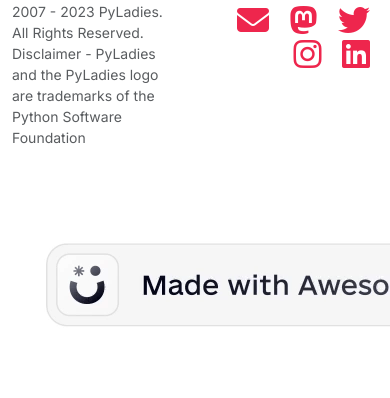
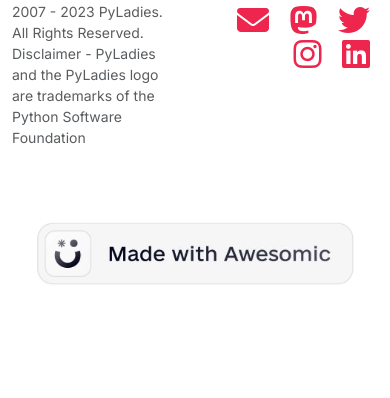
Before and after one commit to pyladies/global-conference, a Python web app: template generate_site/templates/about-base.html in a window 390 px wide; the page is wider, and only the part inside the window is pictured. Shown: the part 6102-6500 px from the top of that part. After the commit the page ends 6386 px from the top of that part, so only its background shows below. Run offline with Jinja, Linux system fonts and the light colour scheme; the template is opened without the code that fills it, so the values that code supplies are empty; some libraries are stand-ins or nearby versions.

Commit message:
Set awesomic image to fit within its own container, in order to prevent overflow left/right scroll on mobile.

```diff
--- a/generate_site/templates/footer.html
+++ b/generate_site/templates/footer.html
@@ -21,8 +21,8 @@
     </div>
   </div>
   <div class="row justify-content-md-center">
-    <div class="col-3">
-      <a href="https://www.awesomic.com"><img src="img/awesomic-white.gif"/></a>
+    <div class="col-md-3">
+      <a href="https://www.awesomic.com"><img class="img-fluid" src="img/awesomic-white.gif"/></a>
     </div>
   </div>
 </footer>
```
